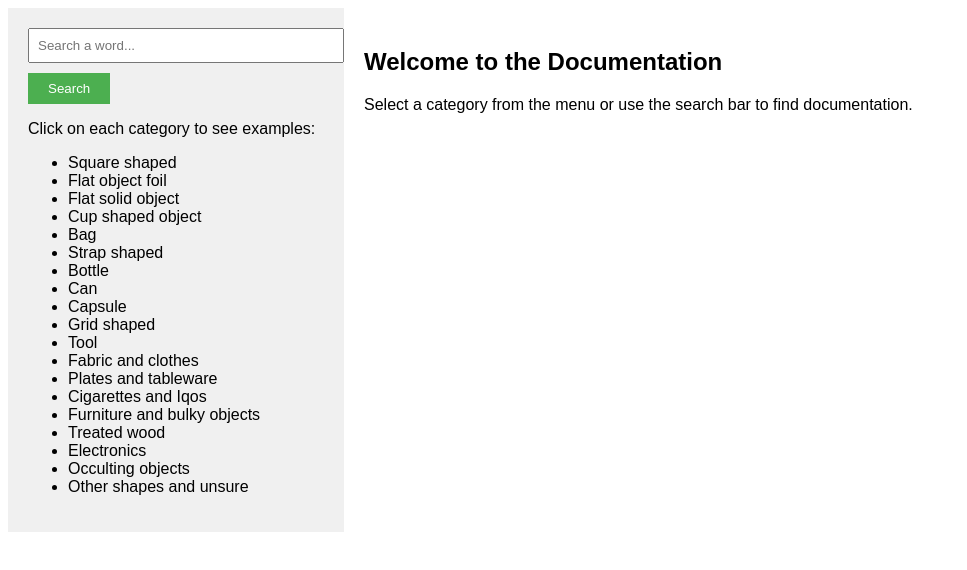
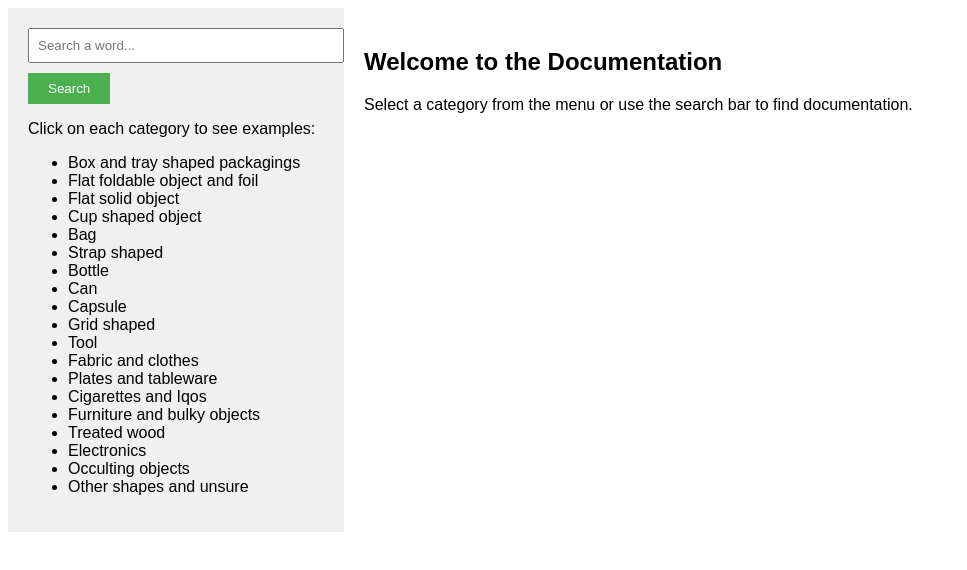
Before and after one commit to Cortexia-CH/biowaste-documentation, a plain HTML site: page index.html in a window 1280 px wide. Shown: the whole page, without its empty margins (0-967 px from the left). Drawn offline with Linux system fonts and the light colour scheme.

Commit message:
renamed some categories

```diff
--- a/index.html
+++ b/index.html
@@ -69,7 +69,7 @@
         // Load documentation data from JSON file
         const documentationData = [
             {
-                "category": "Square shaped",
+                "category": "Box and tray shaped packagings",
                 "content": [
                     {
                         "subcategory": "Box", "tags": ["transport", "packaging", "cardboard"]
@@ -101,7 +101,7 @@
                 ]
             },
             {
-                "category": "Flat object foil",
+                "category": "Flat foldable object and foil",
                 "content": [
                     {
                         "subcategory": "Paper", "tags": ["sheet"]
```
Also changed, not shown: html_pages/bag.html (+1 -1 lines), html_pages/box and tray shaped packagings.html (renamed from html_pages/square shaped.html, +1 -1 lines), html_pages/flat foldable object and foil.html (renamed from html_pages/flat object foil.html, +1 -1 lines).
